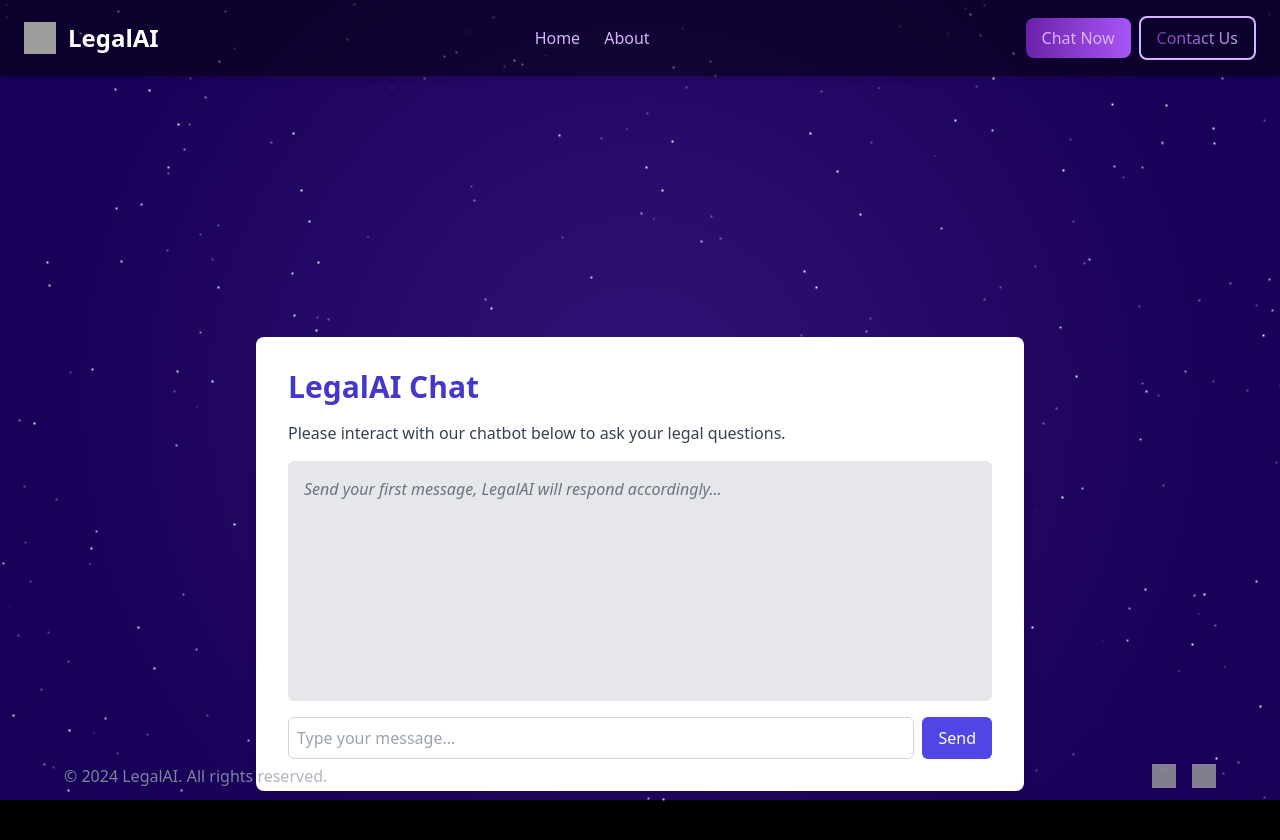
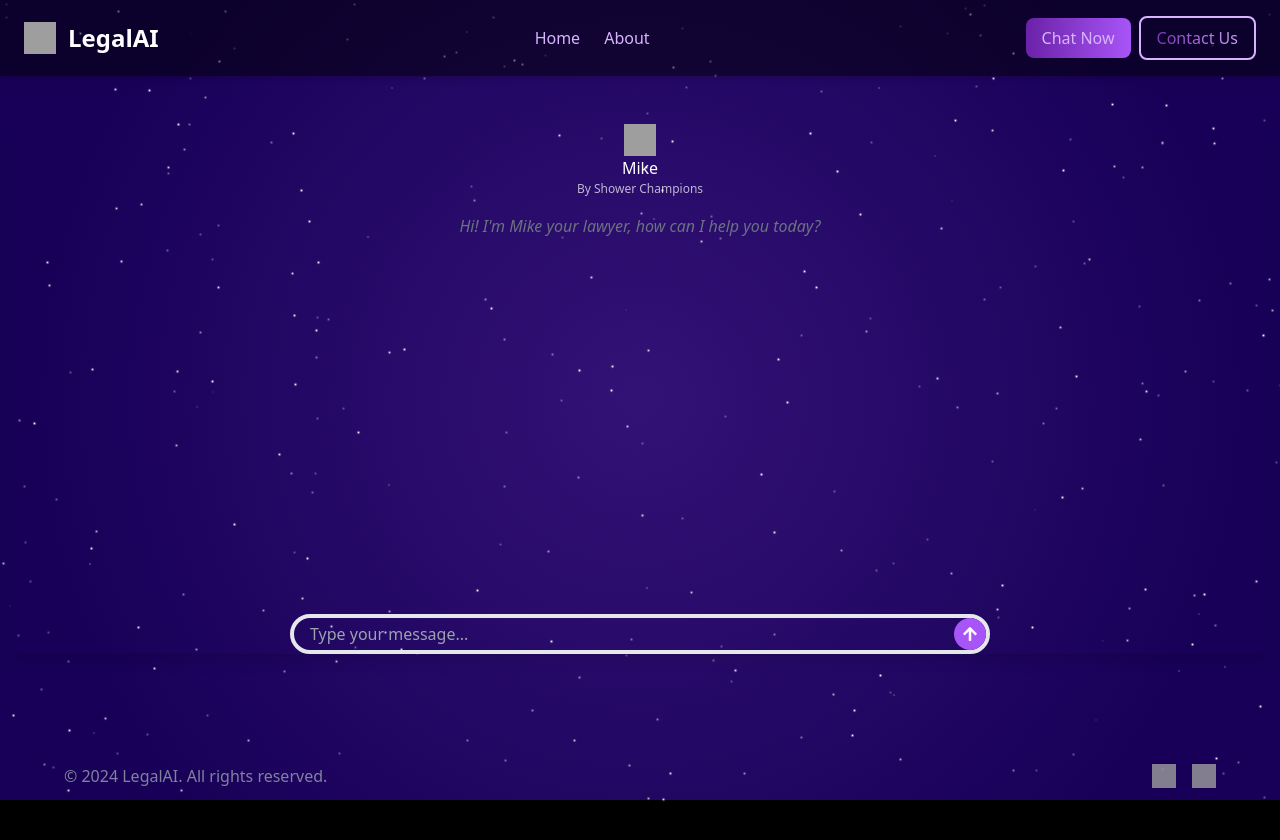
Before and after one commit to rishi-golla/Legal-AI, a React (Create React App) app in the folder legal-ai/: page / in a window 1280 px wide. Both pictures are taken after a click on the button "Chat Now". Shown: the top 840 px of the page. After the commit the page ends 800 px from the top, so only its background shows below. Built offline with nearby package versions, Linux system fonts and the light colour scheme; grey boxes are pictures that could not be loaded.

Commit message:
redesigned-chatbot

```diff
--- a/legal-ai/src/components/InputField.js
+++ b/legal-ai/src/components/InputField.js
@@ -1,18 +1,22 @@
 import React from 'react';
+import { FaArrowUp } from "react-icons/fa";
 
 const InputField = ({ input, onInputChange, onSend }) => {
   return (
-    <form onSubmit={onSend} className="mt-4 flex">
+    <form onSubmit={onSend} className="mt-4 flex w-full justify-center items-center">
+      <div className='md:w-[700px] w-full rounded-full border-[4px] justify-between flex'>
         <input
           type="text"
           value={input}
           onChange={(e) => onInputChange(e.target.value)}
           placeholder="Type your message..."
-        className="flex-1 p-2 border border-gray-300 rounded-md"
+          className=" border-none outline-none bg-transparent pl-4 w-full text-white"
         />
-      <button type="submit" className="ml-2 bg-indigo-600 text-white px-4 py-2 rounded-md">
-        Send
+        <button type="submit" className="ml-2 bg-purple-500 text-white p-2 rounded-full">
+          <FaArrowUp />
         </button>
+      </div>
+
     </form>
   );
 };
--- a/legal-ai/src/components/Messages.js
+++ b/legal-ai/src/components/Messages.js
@@ -2,14 +2,28 @@ import React from 'react';
 
 const Messages = ({ messages }) => {
   return (
-    <div className="bg-gray-200 p-4 rounded-md h-60 overflow-y-auto">
+    <div className="bg-transparent p-4 rounded-md overflow-y-auto flex flex-col space-y-2 h-[400px] w-full">
       {messages.length === 0 ? (
-        <p className="text-gray-500 italic">Send your first message, LegalAI will respond accordingly...</p>
+        <p className="text-gray-500 italic text-center">Hi! I'm Mike your lawyer, how can I help you today?</p>
       ) : (
         messages.map((msg, index) => (
-          <div key={index} className={`mb-2 ${msg.sender === 'bot' ? 'text-purple-600' : 'text-white-600'}`}>
-            <strong>{msg.sender === 'bot' ? 'LegalAI:' : 'You:'} </strong>
-            {msg.text}
+          <div
+            key={index}
+            className={`flex flex-col ${msg.sender === 'bot' ? 'items-start' : 'items-end'}`}
+          >
+            {/* Sender Label */}
+            <p className={`text-sm text-white opacity-80 mb-2 ${msg.sender == 'bot'? 'pl-3': 'pr-3'}`}>
+              {msg.sender === 'bot' ? 'LegalAI' : 'You'}
+            </p>
+            {/* Message Bubble */}
+            <div
+              className={`overflow-auto max-w-[50%] h-auto p-3 rounded-[20px] shadow-md ${msg.sender === 'bot'
+                  ? 'bg-transparent border-2 border-white text-white' // Bot messages on the left
+                  : 'bg-purple-500 text-white' // User messages on the right
+                }`}
+            >
+              <span>{msg.text}</span>
+            </div>
           </div>
         ))
       )}
--- a/legal-ai/src/components/chatbot.js
+++ b/legal-ai/src/components/chatbot.js
@@ -63,10 +63,18 @@ const Chatbot = ({userInfo}) => {
 
 
   return (
-    <section className="pt-20 min-h-screen flex justify-center items-center">
-      <div className="bg-white shadow-lg rounded-lg p-8 w-full max-w-3xl">
-        <h2 className="text-3xl font-bold text-indigo-700 mb-4">LegalAI Chat</h2>
-        <p className="text-gray-700 mb-4">Please interact with our chatbot below to ask your legal questions.</p>
+    <section className=" flex justify-center items-center w-full">
+      <div className="bg-transparent shadow-lg rounded-lg px-8 w-full flex justify-center flex-col">
+        <div className="flex items-center justify-center flex-col">
+          <img
+            src="https://cdn.discordapp.com/attachments/1286831898147946639/1286847170938667048/logo.png?ex=66ef6552&is=66ee13d2&hm=5a6f86b8d67930ea0c671e0edab662f06f3f61868b6431567e80f5d128c4f99e&"
+            alt="logo"
+            className="h-8 w-8"
+          />
+          <p className=" text-white">Mike</p>
+          <p className=" text-white opacity-70 text-[12px]">By Shower Champions</p>
+        </div>
+
 
         <Messages messages={messages} />
 
```
Lines whose indentation alone changed are shown as unchanged.
